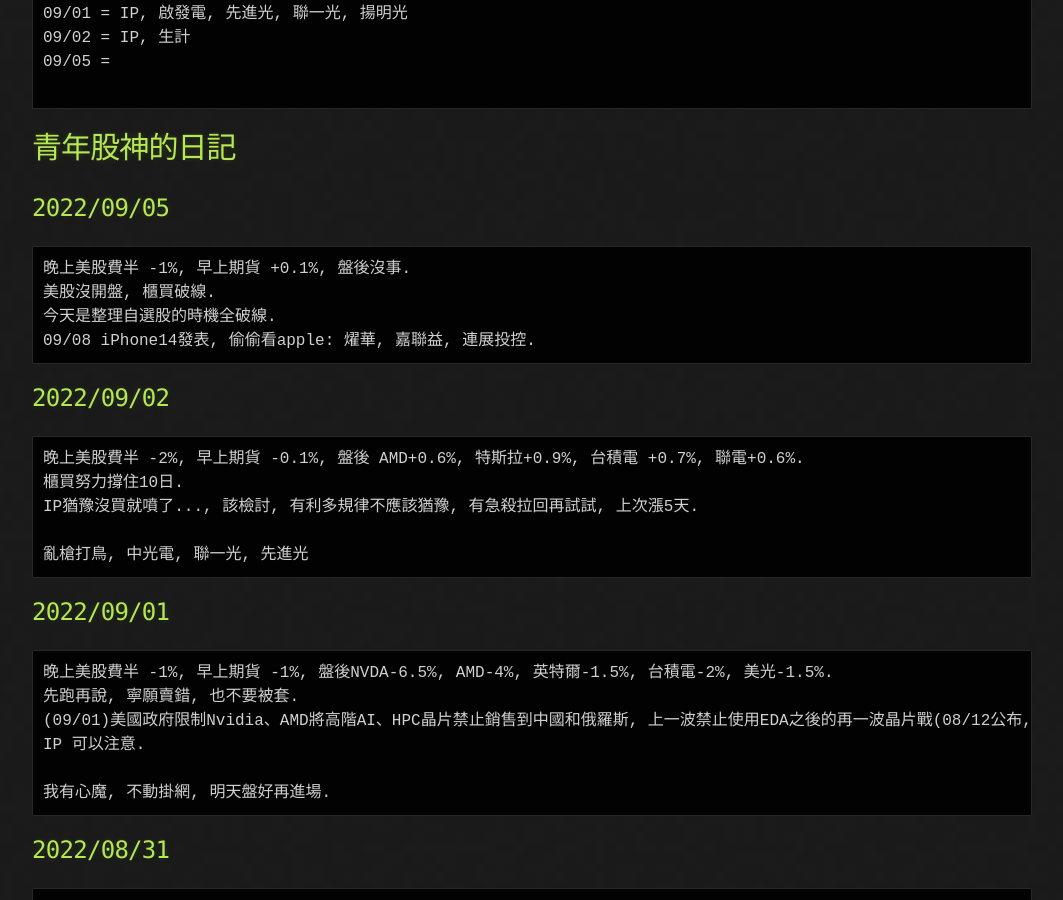
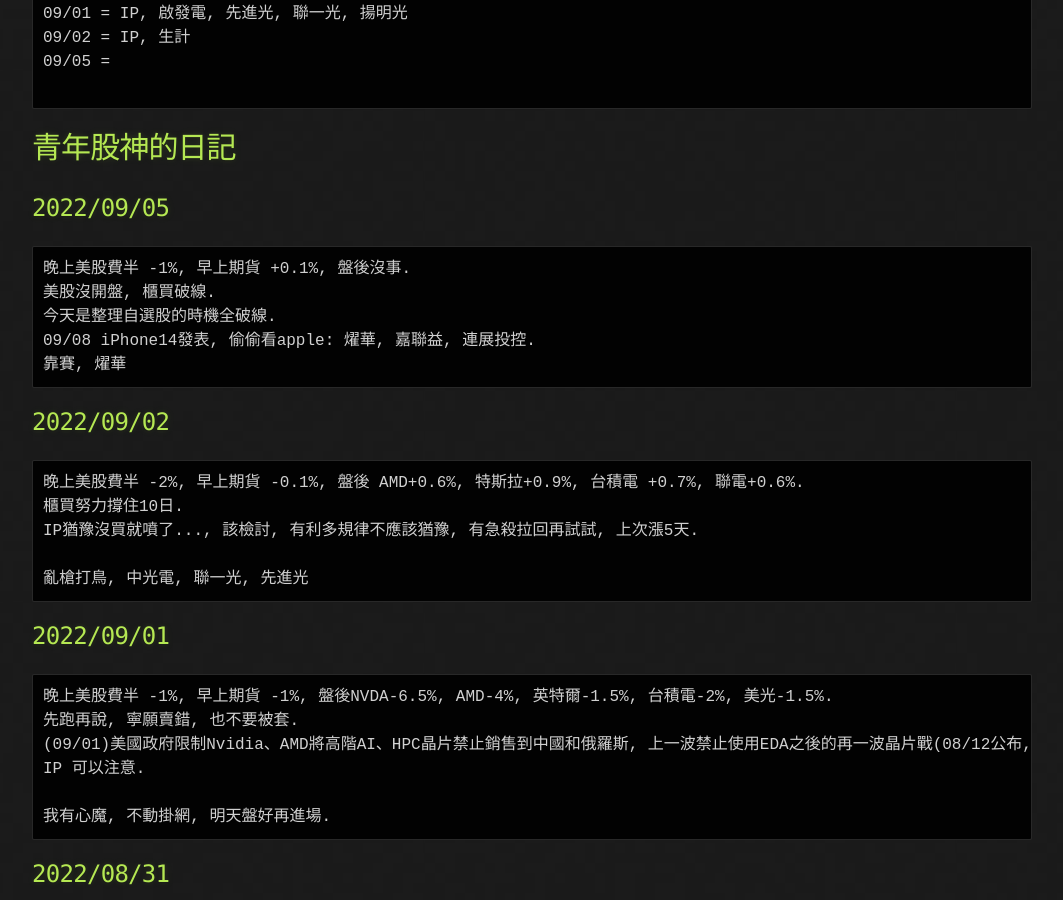
Before and after one commit to lepg5487/Stock_God, a Jekyll site: the page built from index.md, in a window 1280 px wide and 900 px high, scrolled down 994 px. Shown: the whole window, without its empty margins (108-1171 px from the left). Built offline with Jekyll 4.4.1, drawn with Linux system fonts in a browser that asks for light colours; our own code applies the rules of GitHub Pages for plain Markdown files.

Commit message:
Update index.md

````diff
--- a/index.md
+++ b/index.md
@@ -47,6 +47,7 @@
 美股沒開盤, 櫃買破線.
 今天是整理自選股的時機全破線.
 09/08 iPhone14發表, 偷偷看apple: 燿華, 嘉聯益, 連展投控.
+靠賽, 燿華
 ```
 
 ## 2022/09/02
````
